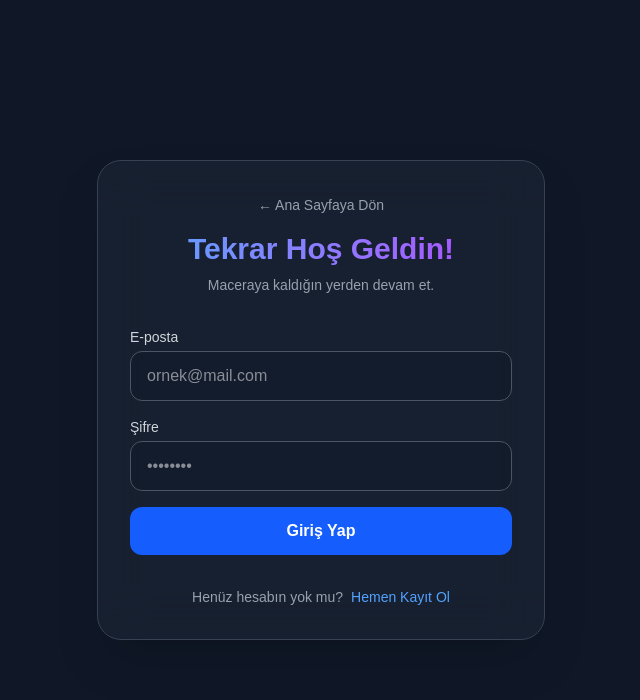
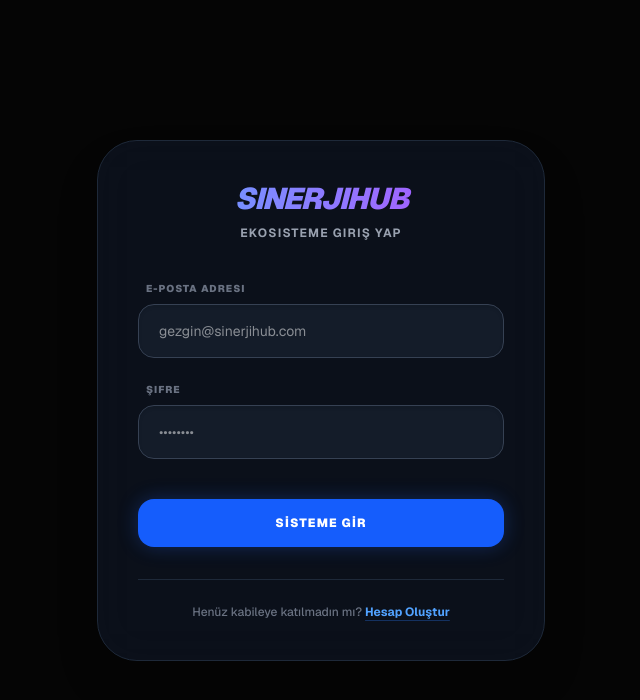
Before and after one commit to alptugakgun/sinerjihub, a Next.js app: page /login in a window 1280 px wide. Shown: the top 700 px of the page, without its empty margins (319-959 px from the left). Built offline with nearby package versions, Linux system fonts and the light colour scheme.

Commit message:
debugging

```diff
--- a/src/app/login/page.js
+++ b/src/app/login/page.js
@@ -1,94 +1,121 @@
 "use client";
-import { useState } from "react";
+import { useState, useEffect } from "react";
+import { useRouter } from "next/navigation";
 import Link from "next/link";
-import { useRouter } from "next/navigation";
+import { Toaster, toast } from "react-hot-toast";
 
 export default function LoginPage() {
-  const [isLogin, setIsLogin] = useState(true);
   const router = useRouter();
-
-  const [username, setUsername] = useState("");
   const [email, setEmail] = useState("");
   const [password, setPassword] = useState("");
-  const [errorMsg, setErrorMsg] = useState("");
   const [isLoading, setIsLoading] = useState(false);
 
-  const handleSubmit = async (e) => {
+  // Sayfa yüklendiğinde eski/bozuk ID varsa hafızayı temizle ki döngüye girmesin
+  useEffect(() => {
+    localStorage.removeItem("userId");
+  }, []);
+
+  const handleLogin = async (e) => {
     e.preventDefault();
-    setErrorMsg("");
     setIsLoading(true);
 
-    const endpoint = isLogin ? "login" : "register";
-    const bodyData = isLogin ? { email, password } : { username, email, password };
-
     try {
-      const res = await fetch(`https://sinerjihub-1.onrender.com/api/auth/${endpoint}`, {
+      const res = await fetch("https://sinerjihub-1.onrender.com/api/auth/login", {
         method: "POST",
-        headers: { "Content-Type": "application/json" },
-        body: JSON.stringify(bodyData),
+        headers: {
+          "Content-Type": "application/json",
+        },
+        body: JSON.stringify({ email, password }),
       });
 
       const data = await res.json();
 
       if (res.ok) {
-        localStorage.setItem("userId", data.userId);
+        // İŞTE BÜTÜN SORUNU ÇÖZEN O KRİTİK SATIR! (data.id değil, data._id)
+        localStorage.setItem("userId", data._id);
 
-        if (isLogin) {
+        toast.success("SinerjiHub'a hoş geldin! Yönlendiriliyorsun...", {
+          style: { background: '#1f2937', color: '#fff', border: '1px solid #374151' }
+        });
+
+        // Baloncuk görünsün diye 1 saniye bekleyip Dashboard'a atıyoruz
+        setTimeout(() => {
           router.push("/dashboard");
-        } else {
-          router.push("/onboarding");
-        }
+        }, 1000);
+
       } else {
-        setErrorMsg(data.message);
+        // Şifre yanlışsa veya e-posta yoksa backend'den gelen hatayı baloncukla göster
+        toast.error(data.message || "Giriş başarısız.", {
+          style: { background: '#7f1d1d', color: '#fff', border: '1px solid #991b1b' }
+        });
+        setIsLoading(false);
       }
     } catch (err) {
-      setErrorMsg("Sunucuya bağlanılamadı. Backend çalışıyor mu?");
+      toast.error("Sunucuya ulaşılamıyor. Render uyanıyor olabilir, biraz bekle dostum.", {
+        style: { background: '#7f1d1d', color: '#fff', border: '1px solid #991b1b' }
+      });
+      setIsLoading(false);
     }
-
-    setIsLoading(false);
   };
 
   return (
-    <div className="min-h-screen bg-gray-900 flex items-center justify-center p-4 relative overflow-hidden">
-      <div className="absolute top-0 left-1/2 -translate-x-1/2 w-[800px] h-[400px] bg-blue-600/20 rounded-full blur-[150px] -z-10 pointer-events-none"></div>
+    <div className="min-h-screen bg-[#050505] text-white flex items-center justify-center p-6 font-sans relative overflow-hidden bg-grid-slate-900/[0.04]">
 
-      <div className="w-full max-w-md bg-gray-800/50 backdrop-blur-xl border border-gray-700 rounded-3xl p-8 shadow-2xl">
-        <div className="text-center mb-8">
-          <Link href="/" className="text-gray-400 hover:text-white text-sm transition-colors mb-4 inline-block">← Ana Sayfaya Dön</Link>
-          <h2 className="text-3xl font-bold bg-clip-text text-transparent bg-gradient-to-r from-blue-400 to-purple-500">
-            {isLogin ? "Tekrar Hoş Geldin!" : "Kabileye Katıl"}
-          </h2>
-          <p className="text-gray-400 mt-2 text-sm">
-            {isLogin ? "Maceraya kaldığın yerden devam et." : "SinerjiHub'ın bir parçası olmak için ilk adım."}
-          </p>
+      {/* Bildirim Baloncukları */}
+      <Toaster position="top-center" reverseOrder={false} />
+
+      {/* Arka Plan Efektleri */}
+      <div className="absolute top-1/2 left-1/2 -translate-x-1/2 -translate-y-1/2 w-96 h-96 bg-blue-600/10 rounded-full blur-[100px] -z-10 animate-pulse"></div>
+
+      <div className="w-full max-w-md bg-gray-900/60 backdrop-blur-xl border border-gray-800 rounded-[2.5rem] p-10 shadow-2xl">
+        <div className="text-center mb-10">
+          <h1 className="text-3xl font-black bg-clip-text text-transparent bg-gradient-to-r from-blue-400 to-purple-500 tracking-tighter italic mb-2">
+            SINERJIHUB
+          </h1>
+          <p className="text-gray-400 text-xs font-bold uppercase tracking-widest">Ekosisteme Giriş Yap</p>
         </div>
 
-        {errorMsg && <div className="mb-4 p-3 bg-red-500/20 border border-red-500/50 rounded-xl text-red-400 text-sm text-center">{errorMsg}</div>}
+        <form onSubmit={handleLogin} className="space-y-6">
+          <div>
+            <label className="block text-[10px] font-black uppercase tracking-widest text-gray-500 mb-2 ml-2">E-Posta Adresi</label>
+            <input
+              type="email"
+              required
+              value={email}
+              onChange={(e) => setEmail(e.target.value)}
+              className="w-full bg-gray-800/50 border border-gray-700 rounded-2xl px-5 py-4 text-sm text-white outline-none focus:border-blue-500/50 transition-all shadow-inner"
+              placeholder="gezgin@sinerjihub.com"
+            />
+          </div>
 
-        <form className="space-y-4" onSubmit={handleSubmit}>
-          {!isLogin && (
-            <div>
-              <label className="block text-sm font-medium text-gray-300 mb-1">Kullanıcı Adı</label>
-              <input type="text" value={username} onChange={(e) => setUsername(e.target.value)} className="w-full bg-gray-900/50 border border-gray-600 rounded-xl px-4 py-3 text-white focus:outline-none focus:border-blue-500 focus:ring-1 focus:ring-blue-500 transition-all" placeholder="Kullanıcı Adın" required={!isLogin} />
-            </div>
-          )}
           <div>
-            <label className="block text-sm font-medium text-gray-300 mb-1">E-posta</label>
-            <input type="email" value={email} onChange={(e) => setEmail(e.target.value)} className="w-full bg-gray-900/50 border border-gray-600 rounded-xl px-4 py-3 text-white focus:outline-none focus:border-blue-500 focus:ring-1 focus:ring-blue-500 transition-all" placeholder="ornek@mail.com" required />
+            <label className="block text-[10px] font-black uppercase tracking-widest text-gray-500 mb-2 ml-2">Şifre</label>
+            <input
+              type="password"
+              required
+              value={password}
+              onChange={(e) => setPassword(e.target.value)}
+              className="w-full bg-gray-800/50 border border-gray-700 rounded-2xl px-5 py-4 text-sm text-white outline-none focus:border-blue-500/50 transition-all shadow-inner"
+              placeholder="••••••••"
+            />
           </div>
-          <div>
-            <label className="block text-sm font-medium text-gray-300 mb-1">Şifre</label>
-            <input type="password" value={password} onChange={(e) => setPassword(e.target.value)} className="w-full bg-gray-900/50 border border-gray-600 rounded-xl px-4 py-3 text-white focus:outline-none focus:border-blue-500 focus:ring-1 focus:ring-blue-500 transition-all" placeholder="••••••••" required />
-          </div>
-          <button type="submit" disabled={isLoading} className="w-full flex justify-center bg-blue-600 hover:bg-blue-500 text-white font-bold py-3 rounded-xl transition-all disabled:opacity-50">
-            {isLoading ? "Yükleniyor..." : (isLogin ? "Giriş Yap" : "Kayıt Ol")}
+
+          <button
+            type="submit"
+            disabled={isLoading}
+            className="w-full bg-blue-600 hover:bg-blue-500 text-white font-black py-4 rounded-2xl uppercase tracking-widest text-xs transition-all shadow-[0_0_20px_rgba(37,99,235,0.3)] active:scale-95 disabled:opacity-50 mt-4"
+          >
+            {isLoading ? "SİNERJİ BAĞLANIYOR..." : "SİSTEME GİR"}
           </button>
         </form>
-        <div className="mt-8 text-center text-sm text-gray-400">
-          {isLogin ? "Henüz hesabın yok mu?" : "Zaten bir hesabın var mı?"}
-          <button type="button" onClick={() => setIsLogin(!isLogin)} className="ml-2 text-blue-400 hover:text-blue-300 font-medium transition-colors">
-            {isLogin ? "Hemen Kayıt Ol" : "Giriş Yap"}
-          </button>
+
+        <div className="mt-8 text-center border-t border-gray-800 pt-6">
+          <p className="text-gray-500 text-xs font-medium">
+            Henüz kabileye katılmadın mı?{" "}
+            <Link href="/register" className="text-blue-400 font-bold hover:text-blue-300 transition-colors underline decoration-blue-500/30 underline-offset-4">
+              Hesap Oluştur
+            </Link>
+          </p>
         </div>
       </div>
     </div>
```
